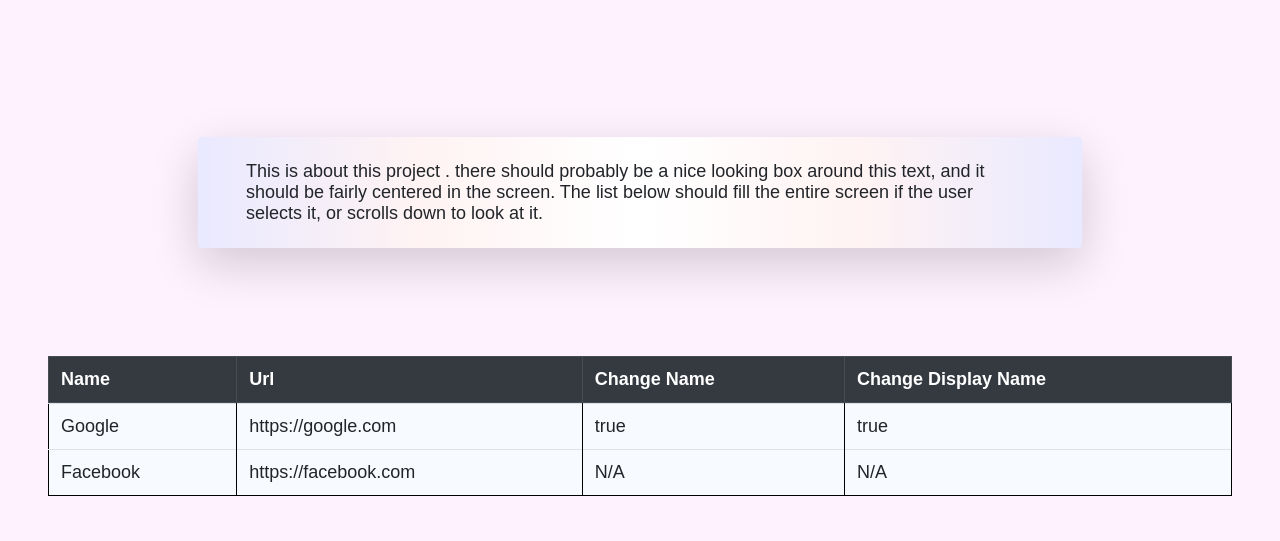
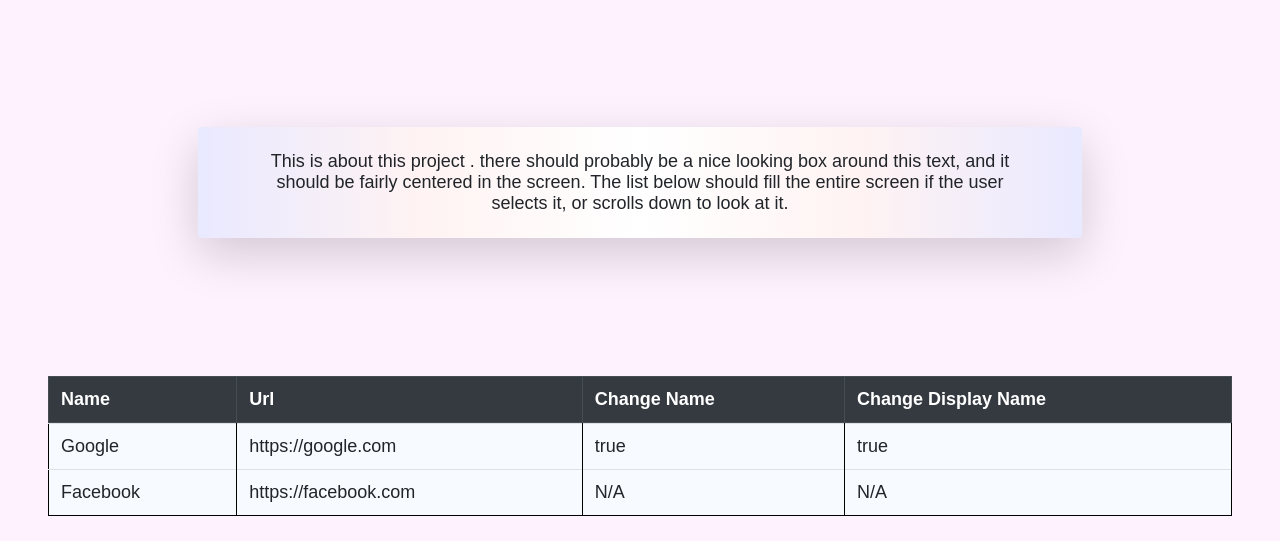
Before and after one commit to change-my-name/change-my-name.github.io, a plain HTML site: page index.html in a window 1280 px wide. Shown: the part 259-800 px from the top of the page. Drawn offline with nearby package versions, Linux system fonts and the light colour scheme.

Commit message:
further style changes

```diff
--- a/index.html
+++ b/index.html
@@ -10,17 +10,22 @@
     <script type="text/javascript" src="resources/scripts.js"></script>
 </head>
 
-<body onload="load()" class="ml-5 mr-5">
+<body onload="load()">
+    <div onload="javascript:document.getElementById('body').style.background = 'green';" class="ml-5 mr-5">
 
-    <div name="spacer" style="height: 100px;"></div>
-    <div align="center" class="title">Change My Name</div>
-    <div name="spacer" style="height: 90px;"></div>
+
+        <div class="text-center">
+            <div name="spacer" style="height: 130px;"></div>
+            <div align="center" class="title text-center">Change My Name</div>
+            <div name="spacer" style="height: 50px;"></div>
 
             <div class="info pt-4 pl-5 pr-5 shadow-lg pb-2 mb-5 bg-white rounded">
                 <p>This is about this project . there should probably be a nice looking box around this text, and it should be fairly centered in the screen. The list below should fill the entire screen if the user selects it, or scrolls down to look at it.</p>
             </div>
 
-    <div name="spacer" style="height: 60px;"></div>
+            <div name="spacer" style="height: 90px;"></div>
+        </div>
+
 
         <div class="panel panel-default">
         <table class="table table-striped">
@@ -37,5 +42,7 @@
         </table>
         </div>
 
+
+    </div>
 </body>
 </html>
--- a/resources/scripts.js
+++ b/resources/scripts.js
@@ -1,6 +1,5 @@
 
 function load() {
-    $("#driver").ready(function(event){
     $.getJSON('page_data.json', function(data) {
         let list = $('#list');
 
@@ -17,9 +16,6 @@ function load() {
             list.append('<td class=\'td\'>' + site.change_display_name + '</td>');
             list.append("</tr>")
         }
-
         list.append('</tbody>')
     });
-    });
-
 };
--- a/resources/style.css
+++ b/resources/style.css
@@ -1,7 +1,14 @@
 
 body {
+    font: 18px Arial, sans-serif;
+
     background: #fff2ff;
-    font: 18px Arial, sans-serif;
+    -webkit-transition: all 1s ease-in-out;
+    -moz-transition: all 1s ease-in-out;
+    -o-transition: all 1s ease-in-out;
+    -ms-transition: all 1s ease-in-out;
+    transition: all 1s ease-in-out;
+
 }
 
 .title {
```
Lines whose indentation alone changed are shown as unchanged.
